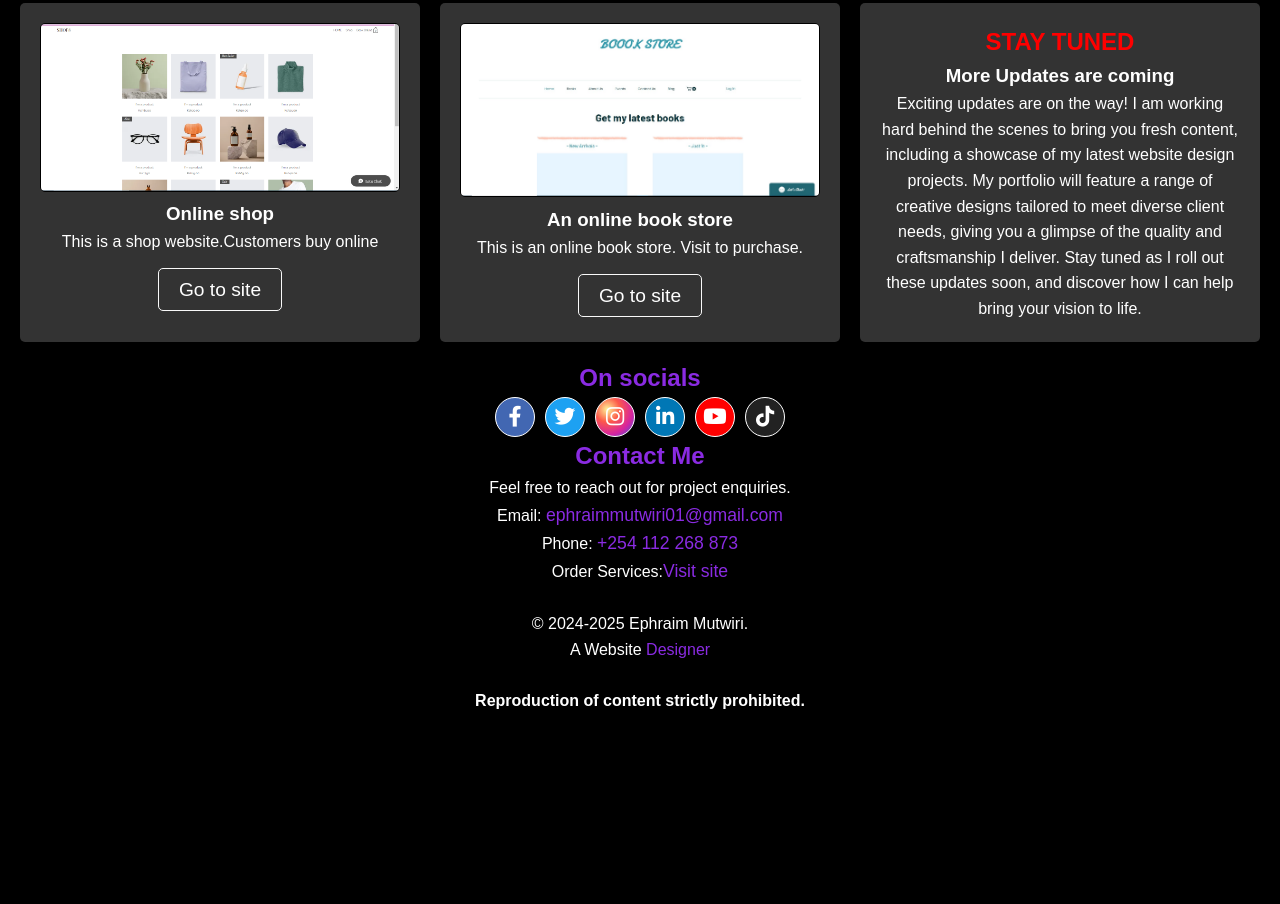
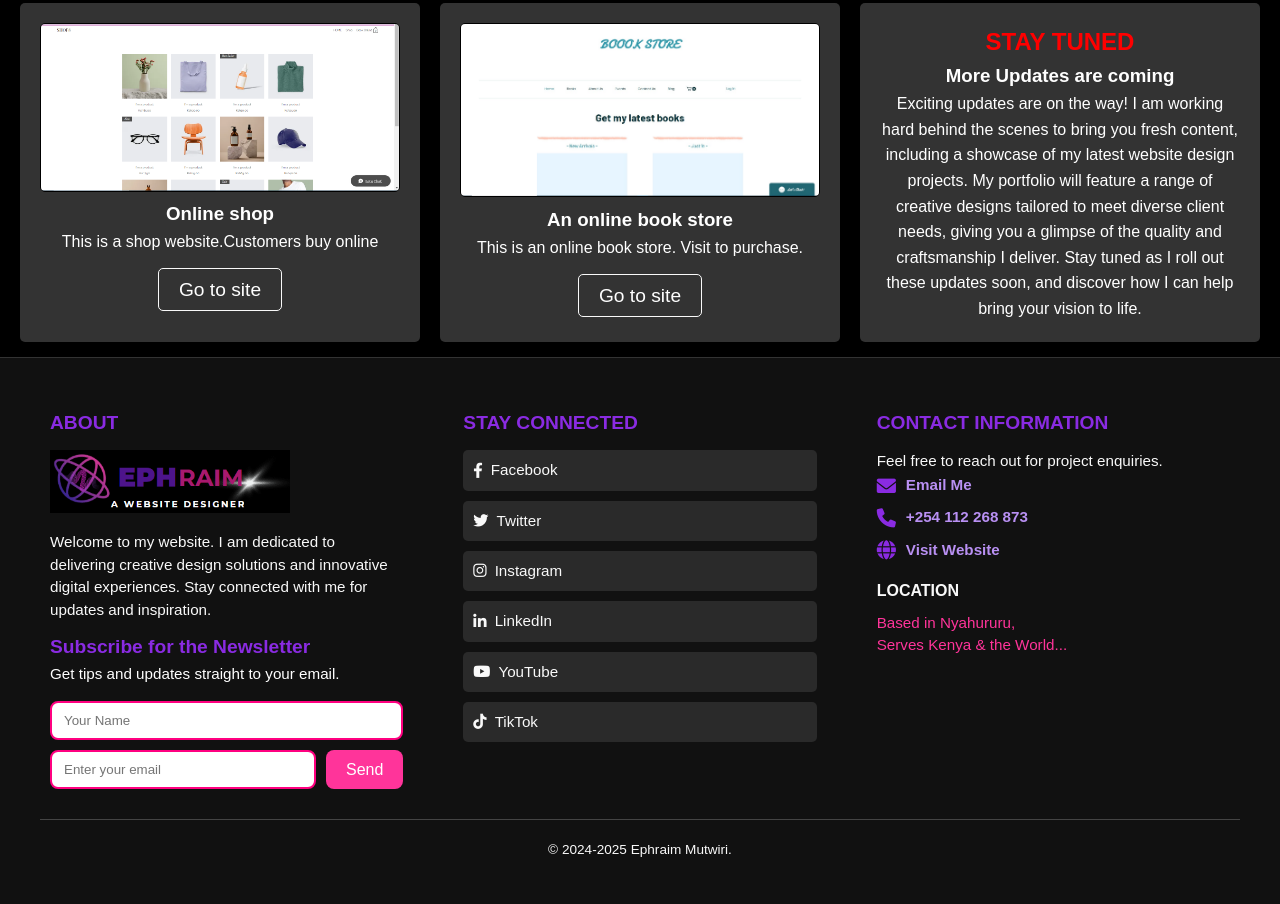
Before and after one commit to Ephraim-Creations/EP-My-Portfolio, a plain HTML site: page portfolio projects.html in a window 1280 px wide. Shown: the part 1355-2259 px from the top of the page. Before the commit the page ends 2096 px from the top, so only its background shows below. Drawn offline with Linux system fonts and the light colour scheme.

Commit message:
Update portfolio projects.html

```diff
--- a/portfolio projects.html
+++ b/portfolio projects.html
@@ -1,7 +1,9 @@
+
 <!DOCTYPE html>
 <html lang="en">
 <head>
-
+  <link rel="stylesheet" href="https://cdnjs.cloudflare.com/ajax/libs/font-awesome/5.15.4/css/all.min.css">
+<!--for footer icons-->
     <link href="https://cdnjs.cloudflare.com/ajax/libs/font-awesome/6.0.0/css/all.min.css" rel="stylesheet">
     <!-- Other head elements like title and link to CSS it (links to social accounts) -->
     <link rel = "icon" href = "Untitled design (1).png">
@@ -254,100 +256,264 @@
           color: rgb(26, 255, 106);
         }
 
-        /* FOOTER STYLE */
         .footer {
-          background-color: #000000;
-          color: rgb(255, 255, 255);
-          text-align: center;
-          padding: 2px;
-          position: relative;
-          height: fit-content;
+border-top: 1px solid #333333;
+  background-color: #111;
+  color: #f9f9f9;
+  font-family: Arial, sans-serif;
+  padding: 40px 20px;
 }
 
-        .footer-links {
-          margin-bottom: 0px;
+.footer a {
+  text-decoration: none;
+  color: #f9f9f9;
+  transition: color 0.3s ease;
 }
 
-        .footer-links a {
-          color: white;
-          font-size: 15px;
-          text-decoration: none;
-          margin: 0 15px;
-          transition: color 0.3s;
+.footer a:hover {
+  color: #FF0080;
 }
 
-        .footer-links a:hover {
-          color: #FF0080; /* Pink accent */
+.footer-container {
+  max-width: 1200px;
+  margin: 0 auto;
 }
 
-        #contact-info {
-          text-align: center;
+.footer-columns {
+  display: grid;
+  grid-template-columns: repeat(3, 1fr);
+  gap: 40px;
+  text-align: left;
+}
+
+.footer-col {
+  background-color: transparent;
+  padding: 10px;
+}
+
+.footer-about h2,
+.footer-social h2,
+.footer-contact-location h2 {
+  font-size: 1.2rem;
+  margin-bottom: 0.75rem;
+  text-transform: uppercase;
+  color: #8A2BE2;
+}
+
+.footer-logo img {
+  max-width: 240px;
+  height: auto;
+  margin-bottom: 10px;
+}
+
+.footer-about p {
+  font-size: 0.95rem;
+  line-height: 1.5;
+}
+
+
+.newsletter-container {
+  margin-top: 10px;
+}
+
+.newsletter-container h3 {
+  font-size: 1.2rem;
+  color: #8A2BE2;
+}
+
+.newsletter-container p {
+  margin-bottom: 1rem;
   color: #fff;
 }
 
+.form-inline-group {
+  display: flex;
+  flex-wrap: wrap;
+  gap: 10px;
+  justify-content: center;
+}
+
+.form-inline-group input[type="text"],
+.form-inline-group input[type="email"] {
+  flex: 1 1 200px;
+  padding: 10px 12px;
+  border: 2px solid #ff0080;
+  border-radius: 8px;
+}
+
+
+.form-inline-group button[type="submit"] {
+  background-color: #ff349a;
+  color: white;
+  border: none;
+  padding: 10px 20px;
+  border-radius: 8px;
+  cursor: pointer;
+  font-size: 1rem;
+  transition: background 0.3s ease;
+}
+
+.form-inline-group button[type="submit"]:hover {
+  background-color: #e02e8c;
+}
+
+/* Message styles */
+#form-message p {
+  margin-top: 1rem;
+  padding: 10px 15px;
+  border-radius: 8px;
+  font-weight: 500;
+}
+
+.message-success {
+  color: #2a9d4f;
+  border: 1px solid #2a9d4f;
+}
+
+.message-error {
+  color: #d62828;
+  border: 1px solid #d62828;
+}
+
+
+/*socials*/
 .social-icons {
-          justify-content: center;
   display: flex;
+  flex-direction: column;
   gap: 10px;
 }
-
 .social-icons a {
-          text-decoration: none;
-          color: white;
-          width: 40px;
-          height: 40px;
-          font-size: 1.3rem;
   display: flex;
-          justify-content: center;
   align-items: center;
-          border-radius: 50%;
-          border: 1px solid #fff;
-          transition: transform 0.3s ease, box-shadow 0.3s ease;
+  gap: 8px;
+  padding: 8px 10px;
+  border-radius: 5px;
+  background-color: #2a2a2a;
+  color: #f9f9f9;
+  transition: background-color 0.3s, transform 0.3s;
+  font-size: 0.95rem;
 }
 
 .social-icons a:hover {
-          transform: scale(1.2);
-          box-shadow: 0 0px 40px #8A2BE2; /* Purple glow */
+  background-color: #3a3a3a;
+  transform: translateY(-2px);
+  color: #FF0080;
 }
 
-        .social-icons a.facebook {
-          background-color: #4267B2;
+.footer-contact-location p {
+  font-size: 0.95rem;
+  line-height: 1.5;
+}
+.contact-details {
+  list-style: none;
+  padding: 0;
+  margin: 0;
+  margin-bottom: 1rem;
+  font-size: 0.95rem;
 }
 
-        .social-icons a.twitter {
-          background-color: #1DA1F2;
+.contact-details li {
+  margin-bottom: 8px;
+  display: flex;
+  align-items: center;
 }
 
-        .social-icons a.instagram {
-          background: radial-gradient(circle at 30% 30%, #fdf497, #fd5949, #d6249f, #285AEB);
-        }
-
-        .social-icons a.linkedin {
-          background-color: #0077B5;
-        }
-
-        .social-icons a.youtube {
-          background-color: #FF0000;
-        }
-
-        .social-icons a.tiktok {
-          background-color: #222;
-        }
-
-        .contact-details p {
-          font-size: 16px;
-          color: #fff;
+.contact-details li i {
+  margin-right: 10px;
+  color: #8A2BE2;
+  font-size: 1.2rem;
+  transition: color 0.3s ease;
 }
 
 .contact-details a {
-          font-size: 1.1em;
-          color: #8A2BE2; /* Purple links */
+  color: #b990f3;
   text-decoration: none;
+  font-weight: bold;
 }
 
 .contact-details a:hover {
-          color: #FF0080; /* Pink accent */
-          text-decoration: none;
+  color: #FF0080;
+}
+
+.contact-details li i:hover {
+  color: #FF0080;
+}
+
+/* Mobile Specific Styles */
+@media (max-width: 768px) {
+  .contact-details li {
+    justify-content: center; /* Center the icon and text */
+    text-align: center; /* Center the text */
+  }
+
+  .contact-details li i {
+    margin-right: 0; /* Remove margin between icon and text */
+    margin-bottom: 5px; /* Space the icon slightly from the text */
+  }
+}
+
+.footer-contact-location h3 {
+  margin-top: 1rem;
+  margin-bottom: 0.5rem;
+  font-size: 1rem;
+  text-transform: uppercase;
+}
+
+.footer-divider {
+  border: none;
+  height: 1px;
+  background: #444;
+  margin: 20px 0;
+}
+
+.footer-bottom {
+  text-align: center;
+  font-size: 0.85rem;
+  line-height: 1.4;
+}
+
+.footer-bottom p {
+  margin: 5px 0;
+}
+
+.footer-bottom a {
+  color: #8A2BE2;
+}
+
+.footer-bottom a:hover {
+  color: #FF0080;
+}
+
+@media (max-width: 768px) {
+  .footer-columns {
+    grid-template-columns: 1fr;
+    gap: 30px;
+    text-align: center;
+  }
+  .footer-col {
+    padding: 0;
+  }
+  .footer-col img,
+  .footer-col p,
+  .footer-col h2,
+  .footer-col ul,
+  .footer-col h3 {
+    margin-left: auto;
+    margin-right: auto;
+    text-align: center;
+  }
+  .social-icons a {
+    display: flex;
+    align-items: center;
+    justify-content: center;
+    gap: 8px;
+    padding: 8px 10px;
+    border-radius: 5px;
+    background-color: #2a2a2a;
+    color: #f9f9f9;
+    transition: background-color 0.3s, transform 0.3s;
+    font-size: 0.95rem;
+  }
 }
 </style>
 
@@ -572,37 +738,135 @@
         <img src="" id="fullImg" alt="Fullscreen Image">
     </div>
 
- <!--FOOTER SECTION-->  <footer class="footer">
-    <section id="contact-info">
-        <h2>On socials</h2>
-                <!-- Social Media Links with Icons -->
-                <div class="social-icons">
-                    <a href="https://www.facebook.com/ephraimmutwiri2025" class="facebook" target="_blank"><i class="fab fa-facebook-f"></i></a>
-                    <a href="https://x.com/EphCreations01?t=zHqV3vQCjt_E6t3On6u7FQ&s=09" class="twitter" target="_blank"><i class="fab fa-twitter"></i></a>
-                    <a href="https://www.instagram.com/ephraim_mutwiri?igsh=MTdvZWgyMWV4OXk4Mw==" class="instagram" target="_blank"><i class="fab fa-instagram"></i></a>
-                    <a href="https://www.linkedin.com/in/ephraim-mutwiri-052a58310" class="linkedin" target="_blank"><i class="fab fa-linkedin-in"></i></a>
-                    <a href="https://youtube.com/@ephraimcreations01?si=mZsgAGJPnOhzj7_c" class="youtube" target="_blank"><i class="fab fa-youtube"></i></a>
-                    <a href="https://www.tiktok.com/@ephraim_creations?_t=ZM-8tOPnIxJHsM&_r=1" class="tiktok" target="_blank"><i class="fab fa-tiktok"></i></a>
+<!-- FOOTER SECTION -->
+<footer class="footer">
+  <div class="footer-container">
+    <!-- Top Row: 3 Columns (Desktop) -->
+    <div class="footer-columns">
+      <!-- Column 1: About -->
+      <div class="footer-col footer-about">
+        <h2>About</h2>
+        <!-- Logo (Optional) -->
+        <div class="footer-logo">
+          <!-- Replace "logo.png" with your actual logo image -->
+          <img src="my logo.png" alt="Ephraim Mutwiri Logo">
+        </div>
+        <p>
+          Welcome to my website. I am dedicated to delivering creative design solutions and
+          innovative digital experiences. Stay connected with me for updates and inspiration.
+        </p>
+
+        <div class="newsletter-container">
+          <h3>Subscribe for the Newsletter</h3>
+          <p>Get tips and updates straight to your email.</p>
+          <form id="subscribe-form" action="https://script.google.com/macros/s/AKfycbwJTfldA6gKDSBCU8RyJ3dVhE_cm9VUe2JRsPIDp3cQePTb_S22g5d9dvMjkvwuMMLQ/exec" method="POST">
+            <div class="form-inline-group">
+              <input type="text" name="name" placeholder="Your Name" required>
+              <input type="email" name="email" placeholder="Enter your email" required>
+              <button type="submit">Send</button>
+            </div>
+          </form>
+          <div id="form-message"></div>
+
+          <!-- Message container where success or error messages will appear -->
+          <div id="form-message"></div>
         </div>
 
-            </section>
-        <!--contact details-->
-        <h2>Contact Me</h2>
+
+
+      </div>
+
+      <!-- Column 2: Socials -->
+      <div class="footer-col footer-social">
+        <h2> Stay Connected</h2>
+        <div class="social-icons">
+          <!-- Keep your existing social links and icons -->
+          <a href="https://www.facebook.com/ephraimmutwiri2025" class="facebook" target="_blank">
+            <i class="fab fa-facebook-f"></i><span>Facebook</span>
+          </a>
+          <a href="https://x.com/EphCreations01?t=zHqV3vQCjt_E6t3On6u7FQ&s=09" class="twitter" target="_blank">
+            <i class="fab fa-twitter"></i><span>Twitter</span>
+          </a>
+          <a href="https://www.instagram.com/ephraim_mutwiri?igsh=MTdvZWgyMWV4OXk4Mw==" class="instagram" target="_blank">
+            <i class="fab fa-instagram"></i><span>Instagram</span>
+          </a>
+          <a href="https://www.linkedin.com/in/ephraim-mutwiri-052a58310" class="linkedin" target="_blank">
+            <i class="fab fa-linkedin-in"></i><span>LinkedIn</span>
+          </a>
+          <a href="https://youtube.com/@ephraimcreations01?si=mZsgAGJPnOhzj7_c" class="youtube" target="_blank">
+            <i class="fab fa-youtube"></i><span>YouTube</span>
+          </a>
+          <a href="https://www.tiktok.com/@ephraim_creations?_t=ZM-8tOPnIxJHsM&_r=1" class="tiktok" target="_blank">
+            <i class="fab fa-tiktok"></i><span>TikTok</span>
+          </a>
+        </div>
+      </div>
+
+      <!-- Column 3: Contact + Location -->
+      <div class="footer-col footer-contact-location">
+        <!-- Contact Info -->
+        <h2>Contact Information</h2>
         <p>Feel free to reach out for project enquiries.</p>
-        <div class="contact-details">
-            <p>Email: <a href="mailto:ephraimmutwiri01@gmail.com">ephraimmutwiri01@gmail.com</a></p>
-            <p>Phone: <a href="tel:+254112268873">+254 112 268 873</a></p>
-            <p>Order Services:<a href="https://www.ephraimcreations.online/book-online">Visit site</a></p>
+        <ul class="contact-details">
+          <li><i class="fas fa-envelope"></i> <a href="#" onclick="window.location.href='mailto:' + 'ephraimmutwiri01' + '@' + 'gmail.com';">Email Me</a></li>
+          <li><i class="fas fa-phone"></i> <a href="tel:+254112268873">+254 112 268 873</a></li>
+          <li><i class="fas fa-globe"></i> <a href="https://www.ephraimcreations.online">Visit Website</a></li>
+        </ul>
+        <!-- Location -->
+        <h3>Location</h3>
+        <p style="color:#ff349a ;">
+        Based in Nyahururu,<br>
+        Serves Kenya & the World...
+        </p>
       </div>
-        <br>
-            <div class="copyright">
-              &copy; 2024-2025 Ephraim Mutwiri.<br>
-               A Website <a href="About Ephraim.html" style="color:#8A2BE2;text-decoration: none;">Designer</a>
-                <br><br><b>Reproduction of content strictly prohibited.</b>
     </div>
-            <br>
+
+    <!-- Divider (thin line) -->
+    <hr class="footer-divider">
+
+    <!-- Bottom Row: Copyright -->
+    <div class="footer-bottom">
+      <p>&copy; 2024-2025 Ephraim Mutwiri.</p>
+    </div>
+  </div>
 </footer>
 
+<script>
+  document.getElementById('subscribe-form').addEventListener('submit', function (e) {
+    e.preventDefault();
+
+    const form = e.target;
+    const messageDiv = document.getElementById('form-message');
+    messageDiv.innerHTML = '';
+
+    const formData = new FormData(form);
+
+    fetch(form.action, {
+      method: 'POST',
+      body: formData
+    })
+    .then(res => res.json())
+    .then(data => {
+      const msg = document.createElement('p');
+      msg.textContent = data.message;
+
+      if (data.success) {
+        msg.className = 'message-success';
+        form.reset();
+      } else {
+        msg.className = 'message-error';
+      }
+
+      messageDiv.appendChild(msg);
+    })
+    .catch(error => {
+      const msg = document.createElement('p');
+      msg.textContent = "Submission failed: " + error.message;
+      msg.className = 'message-error';
+      messageDiv.appendChild(msg);
+    });
+  });
+</script>
 
 
 
```
Lines whose indentation alone changed are shown as unchanged.
